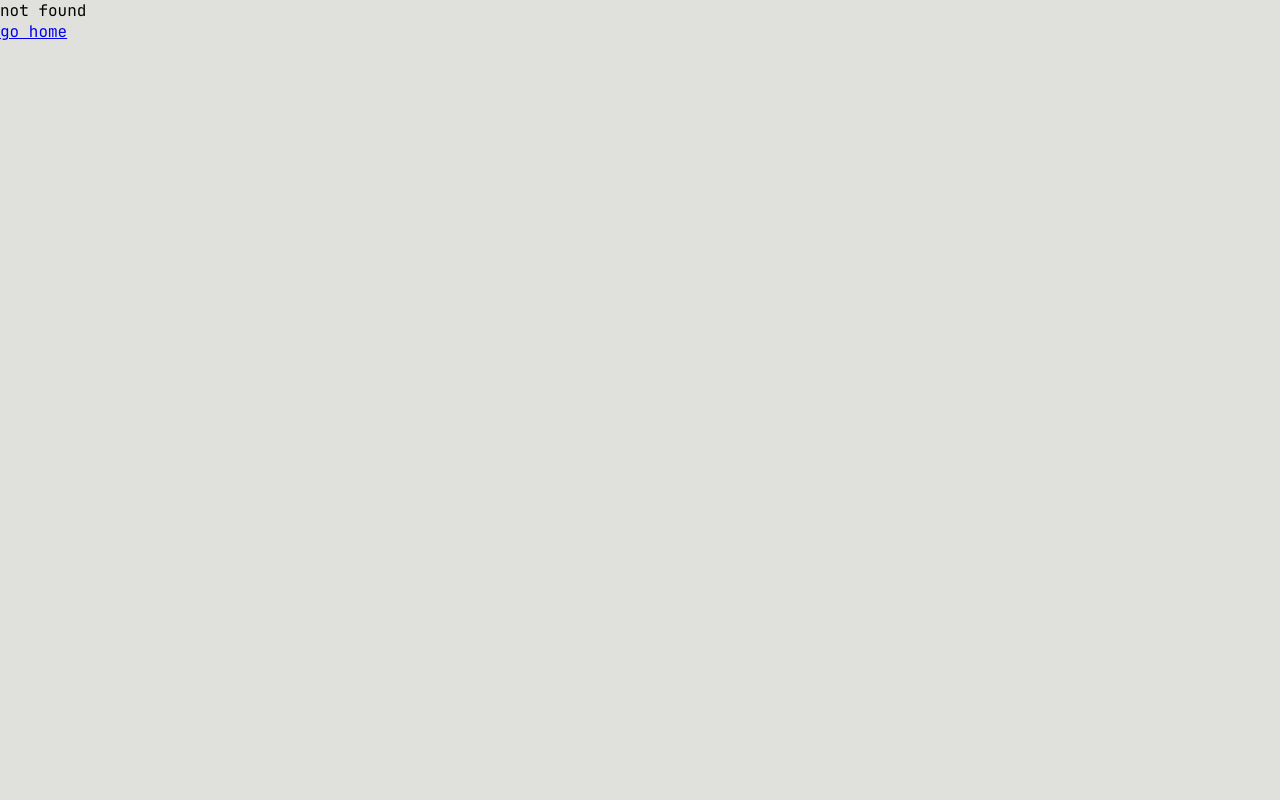
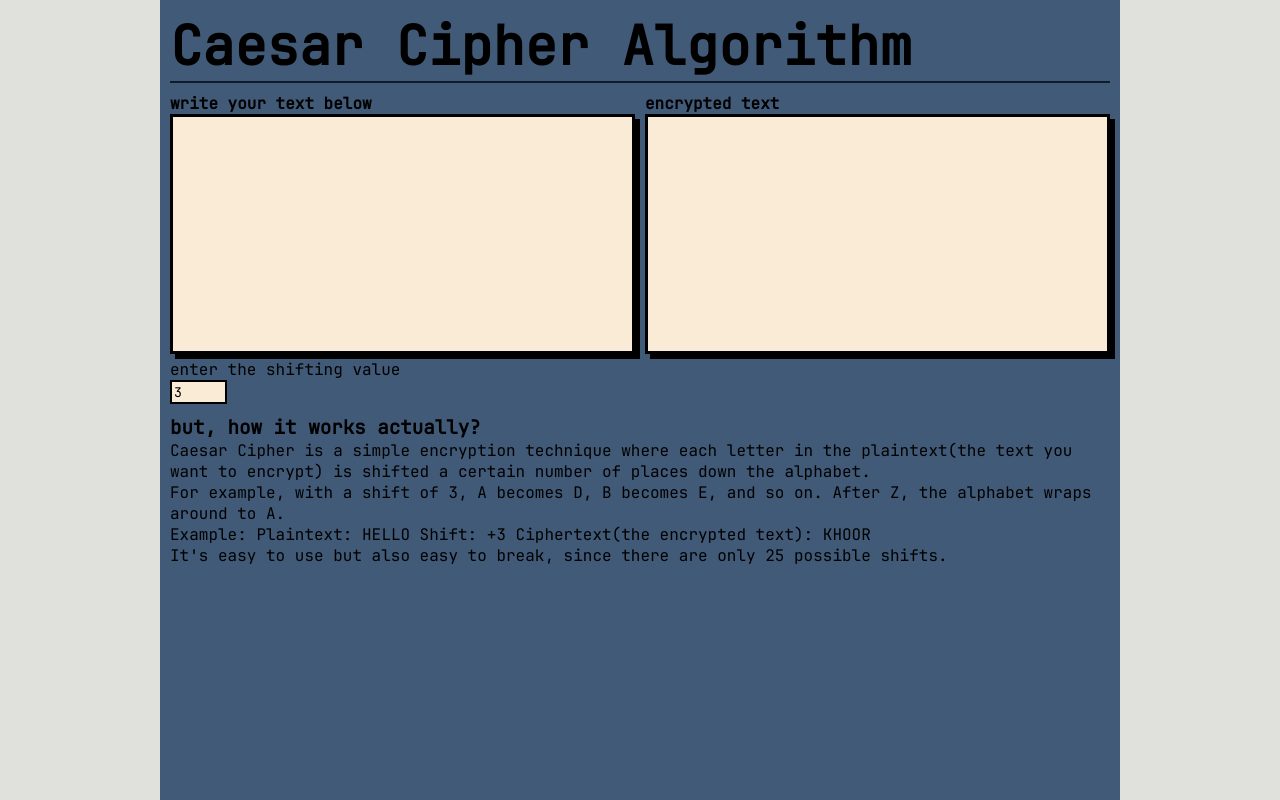
Before and after one commit to melihdr/m-wsite, a React (Vite) app: page /caesar_cipher in a window 1280 px wide. Before the commit this address had no page. Built offline with nearby package versions, Linux system fonts and the light colour scheme.

Commit message:
caesar cipher added

```diff
--- a/src/components/HomePageProjects.jsx
+++ b/src/components/HomePageProjects.jsx
@@ -2,6 +2,7 @@ import React from "react";
 import SingleProject from "./SingleProject";
 import physics_image_1 from "/images/physics.jpg";
 import solar_system from "/images/home_page_projects/solar_system.png";
+import caesar_cipher from "/images/home_page_projects/caesar_cipher.png";
 
 function HomePageProjects() {
   return (
@@ -12,7 +13,12 @@ function HomePageProjects() {
         image={solar_system}
         link={"/solar_system"}
       />
-      <SingleProject image={physics_image_1} link={"/projects"} />
+      <SingleProject
+        name={"caesar cipher"}
+        date={"21.04.2025"}
+        image={caesar_cipher}
+        link={"/caesar_cipher"}
+      />
       <SingleProject image={physics_image_1} link={"/projects"} />
       <SingleProject image={physics_image_1} link={"/projects"} />
     </div>
--- a/src/main.jsx
+++ b/src/main.jsx
@@ -8,7 +8,7 @@ import Projects from "./pages/Projects.jsx";
 import Astro from "./pages/homePageSublinks/astro/Astro.jsx";
 import SolarSystemRoot from "./pages/projects/solarSystem/SolarSystemRoot.jsx";
 import LiquidRoot from "./pages/projects/liquid/LiquidRoot.jsx";
-import RSAEncryption from "./pages/projects/rsaEncryption/RSAEncryption.jsx";
+import CaesarCipher from "./pages/projects/rsaEncryption/RSAEncryption.jsx";
 
 const router = createBrowserRouter([
   {
@@ -29,8 +29,8 @@ const router = createBrowserRouter([
     errorElement: <NotFoundPage />,
   },
   {
-    path: "rsa",
-    element: <RSAEncryption />,
+    path: "caesar_cipher",
+    element: <CaesarCipher />,
     errorElement: <NotFoundPage />,
   },
 ]);
--- a/src/pages/projects/rsaEncryption/RSAEncryption.jsx
+++ b/src/pages/projects/rsaEncryption/RSAEncryption.jsx
@@ -1,7 +1,7 @@
-import React, { useState } from "react";
+import React, { useEffect, useState } from "react";
 import "../../../styles/caesar.css";
 
-function RSAEncryption() {
+function CaesarCipher() {
   const [encrypted_text, set_encrypted_text] = useState("");
   const [decrypted_text, set_decrypted_text] = useState("");
   const [text, setText] = useState("");
@@ -39,15 +39,23 @@ function RSAEncryption() {
   const handleChange = (event) => {
     const newText = event.target.value;
     setText(newText);
+
+    if (!shifting_value) {
+      set_encrypted_text("please enter a valid shifting number");
+    } else {
       set_encrypted_text(encrypt(newText, shifting_value));
+    }
   };
 
   const handleShiftingValueChange = (event) => {
     const raw = event.target.value;
-    const parsedShift = parseInt(raw, 10);
+    set_shifting_value(raw);
 
-    set_shifting_value(parsedShift);
-    set_encrypted_text(encrypt(text, parsedShift));
+    if (!raw) {
+      set_encrypted_text("please enter a valid shifting number");
+    } else {
+      set_encrypted_text(encrypt(text, raw));
+    }
   };
 
   return (
@@ -58,7 +66,7 @@ function RSAEncryption() {
           <hr />
           <div className="caesar_first_grid">
             <div className="caesar_text_area">
-              <div style={{ fontWeight: "bold" }}>text:</div>
+              <div style={{ fontWeight: "bold" }}>write your text below</div>
               <textarea
                 className="caesar_input"
                 type="text"
@@ -67,21 +75,48 @@ function RSAEncryption() {
               />
             </div>
             <div className="caesar_encrypted_text_div">
-              <div style={{ fontWeight: "bold" }}>encrypted text:</div>
+              <div style={{ fontWeight: "bold" }}>encrypted text</div>
               <div className="caesar_encrypted_text_area">{encrypted_text}</div>
             </div>
           </div>
-          <div>enter your shifting value</div>
+          <div>
+            <div>enter the shifting value</div>
             <input
+              className="caesar_shifting_input"
               type="number"
+              min={0}
+              max={300}
               value={shifting_value}
               id="number"
               onChange={handleShiftingValueChange}
             />
+          </div>
+          <div className="caesar-third-grid">
+            <div className="caesar-third-title">
+              but, how it works actually?
+            </div>
+            <div>
+              Caesar Cipher is a simple encryption technique where each letter
+              in the plaintext(the text you want to encrypt) is shifted a
+              certain number of places down the alphabet.
+              <div>
+                For example, with a shift of 3, A becomes D, B becomes E, and so
+                on. After Z, the alphabet wraps around to A.
+                <div>
+                  Example: Plaintext: HELLO Shift: +3 Ciphertext(the encrypted
+                  text): KHOOR
+                </div>
+              </div>
+              <div>
+                It's easy to use but also easy to break, since there are only 25
+                possible shifts.
+              </div>
+            </div>
+          </div>
         </div>
       </div>
     </>
   );
 }
 
-export default RSAEncryption;
+export default CaesarCipher;
--- a/src/styles/caesar.css
+++ b/src/styles/caesar.css
@@ -38,6 +38,7 @@
   height: 30vh;
   font-size: 20px;
   border: 3px solid black;
+  box-shadow: 5px 5px 0 0 black;
 }
 
 .caesar_input:focus {
@@ -51,8 +52,37 @@
   background-color: antiquewhite;
   font-size: 20px;
   border: 3px solid black;
+  box-shadow: 5px 5px 0 0 black;
 }
 
 .caesar_encrypted_text_div {
   margin-top: 10px;
 }
+
+.caesar_shifting_input {
+  background-color: antiquewhite;
+  border: none;
+  outline: none;
+  border: 2px solid black;
+  font-family: JetBrains;
+}
+
+.caesar_shifting_input[type="number"]::-webkit-inner-spin-button,
+.caesar_shifting_input[type="number"]::-webkit-outer-spin-button {
+  -webkit-appearance: none;
+  margin: 0;
+}
+
+/* Firefox için belirli sınıf */
+.caesar_shifting_input[type="number"] {
+  -moz-appearance: textfield;
+}
+
+.caesar-third-grid {
+  margin-top: 10px;
+}
+
+.caesar-third-title {
+  font-weight: bold;
+  font-size: larger;
+}
```
Also changed, not shown: public/images/home_page_projects/caesar_cipher.png (added). Lines whose indentation alone changed are shown as unchanged.
